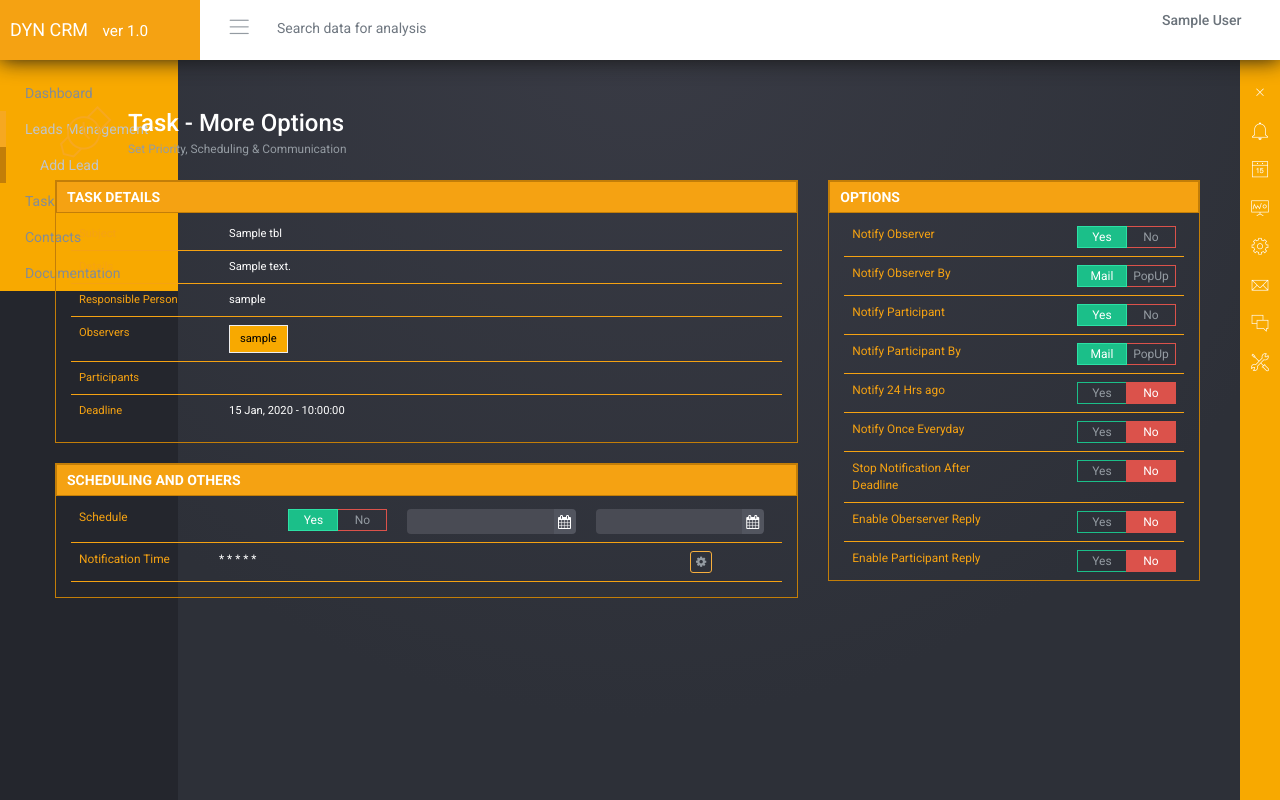
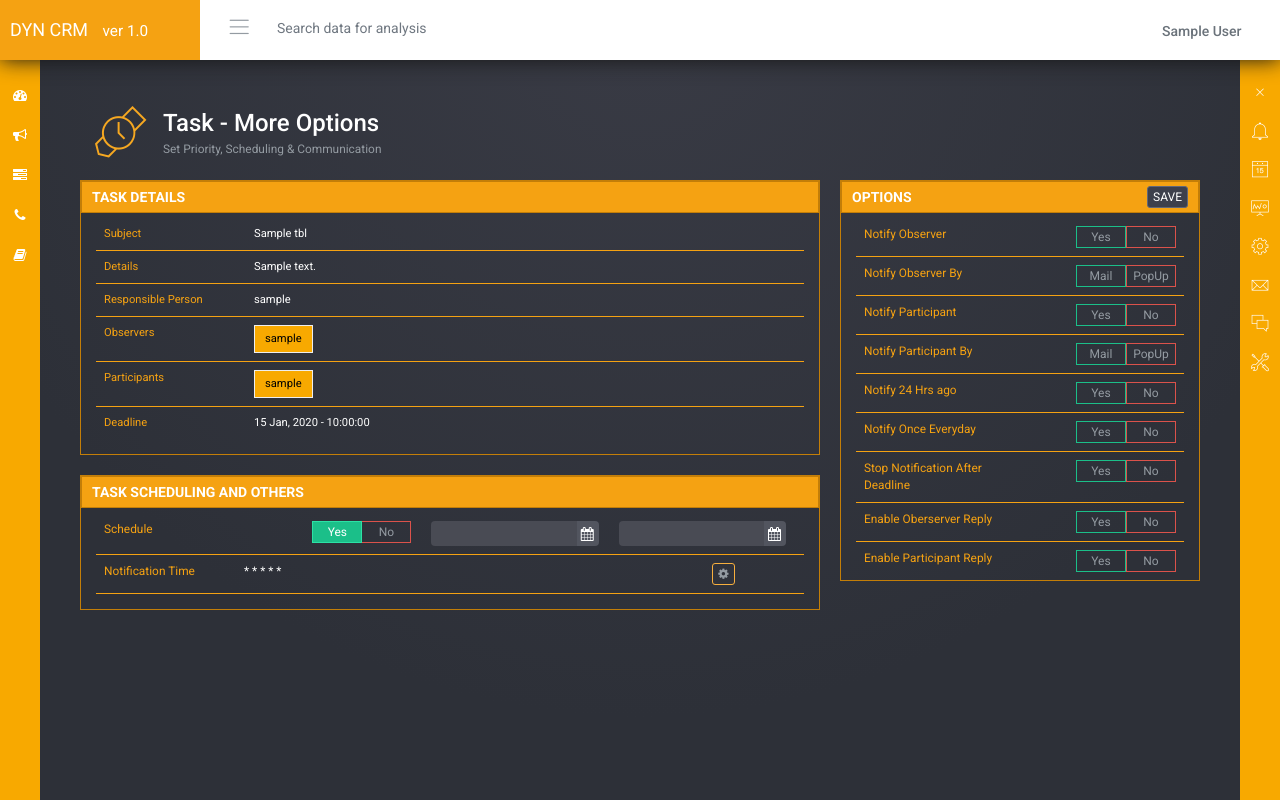
Before and after one commit to lawrence-gandhar/dyn, a Django app: page /tasks/1/more-options/ in a window 1280 px wide. Run offline with Django 3.2, Linux system fonts and the light colour scheme; a user stored in the database is signed in; tables that the repository leaves empty hold one stand-in row (values such as "Sample post"); some libraries are stand-ins or nearby versions.

Commit message:
new changes

```diff
--- a/app/templates/app/base.html
+++ b/app/templates/app/base.html
@@ -102,10 +102,10 @@
     </style>
 
 </head>
-<body>
+<body style="">
 
 <!-- Wrapper-->
-<div class="wrapper">
+<div class="wrapper" style="">
 
     <!-- Header-->
     <nav class="navbar navbar-default navbar-fixed-top">
@@ -131,7 +131,7 @@
                 </form>
                 <ul class="nav navbar-nav navbar-right">
                     <li class=" profil-link">
-                        <a href="#" data-toggle="dropdown" class="dropdown-toggle" aria-expanded="true">
+                        <a href="#" data-toggle="dropdown" class="dropdown-toggle" aria-expanded="true" style="height: 60px; line-height: 42px;">
                             <span class="profile-address" style="text-transform:none">{{user.first_name|title}} {{user.last_name|title}}</span>
                             <img src="" class="img-circle">
                         </a>
@@ -168,10 +168,7 @@
     {% include 'menu_templates/right_menu.html' %}
     <!-- Navigation -->
 
-
-
-
-    <section class="content">
+    <section class="content" style="margin-left:35px;"  style="">
         <div class="container-fluid" style="padding-right: 50px">
             {% block content %}
             {% endblock %}
--- a/app/templates/app/task_more_options.html
+++ b/app/templates/app/task_more_options.html
@@ -67,7 +67,7 @@ span.user-item{
 
 <div class="row">
     <div class="col-lg-8 col-md-8 col-sm-6">
-        <div class="col-lg-12 col-md-12 col-sm-12">
+        <div class="col-lg-12 col-md-12 col-sm-12" style="padding:0px;">
             <div class="panel panel-default">
                 <div class="panel-heading-new">TASK DETAILS</div>
                 <div class="panel-body">
@@ -93,7 +93,7 @@ span.user-item{
                         <tr style="border:0px;">
                             <td style="border:0px; border-bottom: 1px solid #f5a212; color:#f5a212;">Participants</td>
                             <td style="border:0px; border-bottom: 1px solid #f5a212; color:#ffffff">
-                                {% get_participants tasks.id %}
+                                {% get_participants task.id %}
                             </td>
                         </tr>
                         <tr style="border:0px;">
@@ -104,9 +104,9 @@ span.user-item{
                 </div>
             </div>
         </div>
-        <div class="col-lg-12 col-md-12 col-sm-12">
+        <div class="col-lg-12 col-md-12 col-sm-12" style="padding:0px;">
             <div class="panel panel-default">
-                <div class="panel-heading-new">SCHEDULING AND OTHERS</div>
+                <div class="panel-heading-new">TASK SCHEDULING AND OTHERS</div>
                 <div class="panel-body">
                     <table class="table table-responsive" style="margin:0px; font-size:85%; margin-bottom:0px;">
                         <tr style="border:0px;">
@@ -158,18 +158,23 @@ span.user-item{
     </div>
     <div class="col-lg-4 col-md-4 col-sm-6">
         <div class="panel panel-default">
-            <div class="panel-heading-new">OPTIONS</div>
+            <form method="post">
+                {% csrf_token %}
+                <div class="panel-heading-new">
+                    OPTIONS
+                    <button type="submit" class="btn btn-default btn-xs pull-right active" style="margin-top: -1px;">SAVE</button>
+                </div>
                 <div class="panel-body" style="padding-bottom: 0px;">
                     <table class="table table-responsive" style="margin:0px; font-size:85%; margin-bottom:0px;">
                         <tr style="border:0px;">
                             <td style="border:0px; border-bottom: 1px solid #f5a212; color:#f5a212; width:150px;">Notify Observer</td>
                             <td style="border:0px; border-bottom: 1px solid #f5a212; color:#ffffff">
                                 <div class="btn-group btn-group-toggle pull-right" data-toggle="buttons">
-                                <label class="btn btn-secondary btn-xs active btn-success" style="border-radius:0px; width:50px;">
-                                    <input type="radio" name="options" id="option1" autocomplete="off" checked> Yes
+                                    <label class="btn btn-secondary btn-xs btn-success" style="border-radius:0px; width:50px;">
+                                        <input type="radio" name="notify_observer" id="notify_observer1" value="1" autocomplete="off"> Yes
                                     </label>
-                                <label class="btn btn-secondary btn-xs btn-danger" style="border-radius:0px; width:50px;">
-                                    <input type="radio" name="options" id="option2" autocomplete="off"> No
+                                    <label class="btn btn-secondary btn-xs btn-danger" style="border-radius:0px; width:50px; margin-left:0px;">
+                                        <input type="radio" name="notify_observer" id="notify_observer2" value="0" autocomplete="off"> No
                                     </label>
                                 </div>
                             </td>
@@ -178,11 +183,11 @@ span.user-item{
                             <td style="border:0px; border-bottom: 1px solid #f5a212; color:#f5a212; width:150px;">Notify Observer By</td>
                             <td style="border:0px; border-bottom: 1px solid #f5a212; color:#ffffff">
                                 <div class="btn-group btn-group-toggle pull-right" data-toggle="buttons">
-                                <label class="btn btn-secondary btn-xs active btn-success" style="border-radius:0px; width:50px;">
-                                    <input type="radio" name="options" id="option1" autocomplete="off" checked> Mail
+                                    <label class="btn btn-secondary btn-xs btn-success" style="border-radius:0px; width:50px;">
+                                        <input type="radio" name="notify_observer_by" id="notify_observer_by1" value="1" autocomplete="off"> Mail
                                     </label>
-                                <label class="btn btn-secondary btn-xs btn-danger" style="border-radius:0px; width:50px;">
-                                    <input type="radio" name="options" id="option2" autocomplete="off"> PopUp
+                                    <label class="btn btn-secondary btn-xs btn-danger" style="border-radius:0px; width:50px; margin-left:0px;">
+                                        <input type="radio" name="notify_observer_by" id="notify_observer_by2" value="0" autocomplete="off"> PopUp
                                     </label>
                                 </div>
                             </td>
@@ -191,11 +196,11 @@ span.user-item{
                             <td style="border:0px; border-bottom: 1px solid #f5a212; color:#f5a212; width:150px;">Notify Participant</td>
                             <td style="border:0px; border-bottom: 1px solid #f5a212; color:#ffffff">
                                 <div class="btn-group btn-group-toggle pull-right" data-toggle="buttons">
-                                <label class="btn btn-secondary btn-xs active btn-success" style="border-radius:0px; width:50px;">
-                                    <input type="radio" name="options" id="option1" autocomplete="off" checked> Yes
+                                    <label class="btn btn-secondary btn-xs btn-success" style="border-radius:0px; width:50px;">
+                                        <input type="radio" name="notify_participant" id="notify_participant1" value="1" autocomplete="off"> Yes
                                     </label>
-                                <label class="btn btn-secondary btn-xs btn-danger" style="border-radius:0px; width:50px;">
-                                    <input type="radio" name="options" id="option2" autocomplete="off"> No
+                                    <label class="btn btn-secondary btn-xs btn-danger" style="border-radius:0px; width:50px; margin-left:0px;">
+                                        <input type="radio" name="notify_participant" id="notify_participant2" value="0" autocomplete="off"> No
                                     </label>
                                 </div>
                             </td>
@@ -204,11 +209,11 @@ span.user-item{
                             <td style="border:0px; border-bottom: 1px solid #f5a212; color:#f5a212; width:150px;">Notify Participant By</td>
                             <td style="border:0px; border-bottom: 1px solid #f5a212; color:#ffffff">
                                 <div class="btn-group btn-group-toggle pull-right" data-toggle="buttons">
-                                <label class="btn btn-secondary btn-xs active btn-success" style="border-radius:0px; width:50px;">
-                                    <input type="radio" name="options" id="option1" autocomplete="off" checked> Mail
+                                    <label class="btn btn-secondary btn-xs btn-success" style="border-radius:0px; width:50px;">
+                                        <input type="radio" name="notify_participant_by" id="notify_participant_by1" value="1" autocomplete="off"> Mail
                                     </label>
-                                <label class="btn btn-secondary btn-xs btn-danger" style="border-radius:0px; width:50px;">
-                                    <input type="radio" name="options" id="option2" autocomplete="off"> PopUp
+                                    <label class="btn btn-secondary btn-xs btn-danger" style="border-radius:0px; width:50px; margin-left:0px;">
+                                        <input type="radio" name="notify_participant_by" id="notify_participant_by2" value="0" autocomplete="off"> PopUp
                                     </label>
                                 </div>
                             </td>
@@ -217,11 +222,11 @@ span.user-item{
                             <td style="border:0px; border-bottom: 1px solid #f5a212; color:#f5a212; width:150px;">Notify 24 Hrs ago</td>
                             <td style="border:0px; border-bottom: 1px solid #f5a212; color:#ffffff">
                                 <div class="btn-group btn-group-toggle pull-right" data-toggle="buttons">
-                                <label class="btn btn-secondary btn-xs  btn-success" style="border-radius:0px; width:50px;">
-                                    <input type="radio" name="options" id="option1" autocomplete="off" checked> Yes
+                                    <label class="btn btn-secondary btn-xs btn-success" style="border-radius:0px; width:50px;">
+                                        <input type="radio" name="notify_24_hrs_ago" id="notify_24_hrs_ago1" value="1" autocomplete="off"> Yes
                                     </label>
-                                <label class="btn btn-secondary btn-xs active btn-danger" style="border-radius:0px; width:50px;">
-                                    <input type="radio" name="options" id="option2" autocomplete="off"> No
+                                    <label class="btn btn-secondary btn-xs btn-danger" style="border-radius:0px; width:50px; margin-left:0px;">
+                                        <input type="radio" name="notify_24_hrs_ago" id="notify_24_hrs_ago2" value="0" autocomplete="off"> No
                                     </label>
                                 </div>
                             </td>
@@ -230,11 +235,11 @@ span.user-item{
                             <td style="border:0px; border-bottom: 1px solid #f5a212; color:#f5a212; width:150px;">Notify Once Everyday</td>
                             <td style="border:0px; border-bottom: 1px solid #f5a212; color:#ffffff">
                                 <div class="btn-group btn-group-toggle pull-right" data-toggle="buttons">
-                                <label class="btn btn-secondary btn-xs  btn-success" style="border-radius:0px; width:50px;">
-                                    <input type="radio" name="options" id="option1" autocomplete="off" checked> Yes
+                                    <label class="btn btn-secondary btn-xs btn-success" style="border-radius:0px; width:50px;">
+                                        <input type="radio" name="notify_once_everyday" id="notify_once_everyday1" value="1" autocomplete="off"> Yes
                                     </label>
-                                <label class="btn btn-secondary btn-xs active btn-danger" style="border-radius:0px; width:50px;">
-                                    <input type="radio" name="options" id="option2" autocomplete="off"> No
+                                    <label class="btn btn-secondary btn-xs btn-danger" style="border-radius:0px; width:50px; margin-left:0px;">
+                                        <input type="radio" name="notify_once_everyday" id="notify_once_everyday2" value="0" autocomplete="off"> No
                                     </label>
                                 </div>
                             </td>
@@ -243,11 +248,11 @@ span.user-item{
                             <td style="border:0px; border-bottom: 1px solid #f5a212; color:#f5a212; width:150px;">Stop Notification After Deadline</td>
                             <td style="border:0px; border-bottom: 1px solid #f5a212; color:#ffffff">
                                 <div class="btn-group btn-group-toggle pull-right" data-toggle="buttons">
-                                <label class="btn btn-secondary btn-xs  btn-success" style="border-radius:0px; width:50px;">
-                                    <input type="radio" name="options" id="option1" autocomplete="off" checked> Yes
+                                    <label class="btn btn-secondary btn-xs btn-success" style="border-radius:0px; width:50px;">
+                                        <input type="radio" name="stop_after_deadline" id="stop_after_deadline1" value="1" autocomplete="off"> Yes
                                     </label>
-                                <label class="btn btn-secondary btn-xs active btn-danger" style="border-radius:0px; width:50px;">
-                                    <input type="radio" name="options" id="option2" autocomplete="off"> No
+                                    <label class="btn btn-secondary btn-xs btn-danger" style="border-radius:0px; width:50px; margin-left:0px;">
+                                        <input type="radio" name="stop_after_deadline" id="stop_after_deadline2" value="0" autocomplete="off"> No
                                     </label>
                                 </div>
                             </td>
@@ -256,11 +261,11 @@ span.user-item{
                             <td style="border:0px; border-bottom: 1px solid #f5a212; color:#f5a212; width:150px;">Enable Oberserver Reply</td>
                             <td style="border:0px; border-bottom: 1px solid #f5a212; color:#ffffff">
                                 <div class="btn-group btn-group-toggle pull-right" data-toggle="buttons">
-                                <label class="btn btn-secondary btn-xs  btn-success" style="border-radius:0px; width:50px;">
-                                    <input type="radio" name="options" id="option1" autocomplete="off" checked> Yes
+                                    <label class="btn btn-secondary btn-xs btn-success" style="border-radius:0px; width:50px;">
+                                        <input type="radio" name="enable_observer_reply" id="enable_observer_reply1" value="1" autocomplete="off"> Yes
                                     </label>
-                                <label class="btn btn-secondary btn-xs active btn-danger" style="border-radius:0px; width:50px;">
-                                    <input type="radio" name="options" id="option2" autocomplete="off"> No
+                                    <label class="btn btn-secondary btn-xs btn-danger" style="border-radius:0px; width:50px; margin-left:0px;">
+                                        <input type="radio" name="enable_observer_reply" id="enable_observer_reply2" value="0" autocomplete="off"> No
                                     </label>
                                 </div>
                             </td>
@@ -269,17 +274,18 @@ span.user-item{
                             <td style="border:0px; color:#f5a212; width:150px;">Enable Participant Reply</td>
                             <td style="border:0px; color:#ffffff">
                                 <div class="btn-group btn-group-toggle pull-right" data-toggle="buttons">
-                                <label class="btn btn-secondary btn-xs  btn-success" style="border-radius:0px; width:50px;">
-                                    <input type="radio" name="options" id="option1" autocomplete="off" checked> Yes
+                                    <label class="btn btn-secondary btn-xs btn-success" style="border-radius:0px; width:50px;">
+                                        <input type="radio" name="enable_participant_reply" id="enable_participant_reply1" value="1" autocomplete="off"> Yes
                                     </label>
-                                <label class="btn btn-secondary btn-xs active btn-danger" style="border-radius:0px; width:50px;">
-                                    <input type="radio" name="options" id="option2" autocomplete="off"> No
+                                    <label class="btn btn-secondary btn-xs btn-danger" style="border-radius:0px; width:50px; margin-left:0px;">
+                                        <input type="radio" name="enable_participant_reply" id="enable_participant_reply2" value="0" autocomplete="off"> No
                                     </label>
                                 </div>
                             </td>
                         </tr>
                     </table>
                 </div>
+            </form>
         </div>
     </div>
 
--- a/app/templates/menu_templates/left_menu.html
+++ b/app/templates/menu_templates/left_menu.html
@@ -1,30 +1,34 @@
 
 <!-- Navigation-->
-<aside class="navigation">
-        <nav>
-            <ul class="nav luna-nav">
-                <li>
-                    <a href="{% url 'dashboard' %}">Dashboard</a>
+    <aside class="navigation" style="width:40px; background-color:#F8A900;position:fixed;">
+        <nav style="width:40px">
+            <ul class="nav luna-nav" style="padding:15px 0px;">
+                <li class="text-center" title="Dashboard">
+                    <a href="{% url 'dashboard' %}" style="padding:10px 0px; color:#ffffff">
+                        <i class="fa fa-dashboard"></i>
+                    </a>
                 </li>
 
-                <li class="active">
-                    <a href="#leads" data-toggle="collapse" aria-expanded="false">
-                        Leads Management<span class="sub-nav-icon"> <i class="stroke-arrow"></i> </span>
+                <li class="text-center" title="Leads">
+                    <a href="" style="padding:10px 0px; color:#ffffff">
+                        <i class="fa fa-bullhorn"></i>
                     </a>
-                    <ul id="leads" class="nav nav-second collapse in">
-                        <li class="active"><a href=""> Add Lead</a></li>
-                    </ul>
                 </li>
-                <li>
-                    <a href="{% url 'tasks' %}">Tasks</a>
+                <li class="text-center" title="Tasks">
+                    <a href="{% url 'tasks' %}" style="padding:10px 0px; color:#ffffff">
+                        <i class="fa fa-tasks"></i>
+                    </a>
                 </li>
-                <li>
-                    <a href="">Contacts</a>
+                <li class="text-center" title="Contacts">
+                    <a href="" style="padding:10px 0px; color:#ffffff">
+                        <i class="fa fa-phone"></i>
+                    </a>
                 </li>
-                <li>
-                    <a href="">Documentation</a>
+                <li class="text-center" title="Knowledge Base">
+                    <a href="" style="padding:10px 0px; color:#ffffff">
+                        <i class="fa fa-book"></i>
+                    </a>
                 </li>
-
             </ul>
         </nav>
     </aside>
--- a/app/views.py
+++ b/app/views.py
@@ -409,3 +409,37 @@ class MoreOptionsView(View):
             return HttpResponse(status=404)
 
         return render(request, self.template_name, self.data)
+
+    def post(self, request, id):
+        self.data["task"] = Task_Table.objects.get(pk = int(id))
+
+        try:
+            obj = Task_Notification_Settings.objects.filter(task = self.data["task"])
+
+            obj.notify_observer = int(request.GET.getlist('notify_observer', False))
+            obj.notify_observer_by = int(request.GET.getlist('notify_observer_by', False))
+            obj.notify_participant = int(request.GET.getlist('notify_participant', False))
+            obj.notify_participant_by = int(request.GET.getlist('notify_participant_by', False))
+            obj.notify_24_hrs_ago = int(request.GET.getlist('notify_24_hrs_ago', False))
+            obj.notify_once_everyday = int(request.GET.getlist('notify_once_everyday', False))
+            obj.stop_after_deadline = int(request.GET.getlist('stop_after_deadline', False))
+            obj.enable_observer_reply = int(request.GET.getlist('enable_observer_reply', False))
+            obj.enable_participant_reply = int(request.GET.getlist('enable_participant_reply', False))
+
+        except Task_Notification_Settings.DoesNotExists:
+
+            obj = Task_Notification_Settings(
+                notify_observer = int(request.GET.getlist('notify_observer', False)),
+                notify_observer_by = int(request.GET.getlist('notify_observer_by', False)),
+                notify_participant = int(request.GET.getlist('notify_participant', False)),
+                notify_participant_by = int(request.GET.getlist('notify_participant_by', False)),
+                notify_24_hrs_ago = int(request.GET.getlist('notify_24_hrs_ago', False)),
+                notify_once_everyday = int(request.GET.getlist('notify_once_everyday', False)),
+                stop_after_deadline = int(request.GET.getlist('stop_after_deadline', False)),
+                enable_observer_reply = int(request.GET.getlist('enable_observer_reply', False)),
+                enable_participant_reply = int(request.GET.getlist('enable_participant_reply', False)),
+            )
+
+        finally:
+            obj.save()
+        return HttpResponse('')
--- a/dyn/settings.py
+++ b/dyn/settings.py
@@ -78,7 +78,7 @@ DATABASES = {
     'default': {
         'ENGINE': 'django.db.backends.postgresql',
         'USER': 'postgres',
-		'PASSWORD':'abc',
+		'PASSWORD':'fusion@123',
 		'HOST': 'localhost',
         'NAME': 'dyn_no',
     },
@@ -123,6 +123,6 @@ USE_TZ = True
 STATIC_URL = '/static/'
 LOGIN_URL = 'login/'
 LOGIN_REDIRECT_URL = 'dashboard'
-LOGOUT_REDIRECT_URL = '/accounts/login/'
+LOGOUT_REDIRECT_URL = '/'
 
 PAGE_TITLE = 'DYN'
```
Also changed, not shown: app/models/task_management.py (+16 -0 lines), app/static/scripts/tasks.js (deleted, +0 -86 lines), app/templates/app/tasks.html (+6 -6 lines), app/migrations/0002_task_table_completed.py (added), app/migrations/0003_auto_20190706_0318.py (added), app/templatetags/tasks_filters.py (line endings or trailing spaces). Lines whose indentation alone changed are shown as unchanged.
